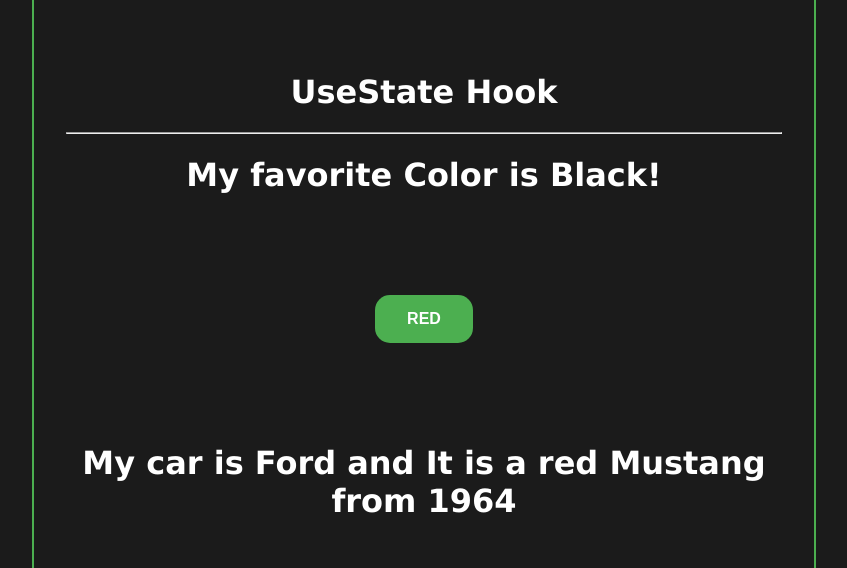
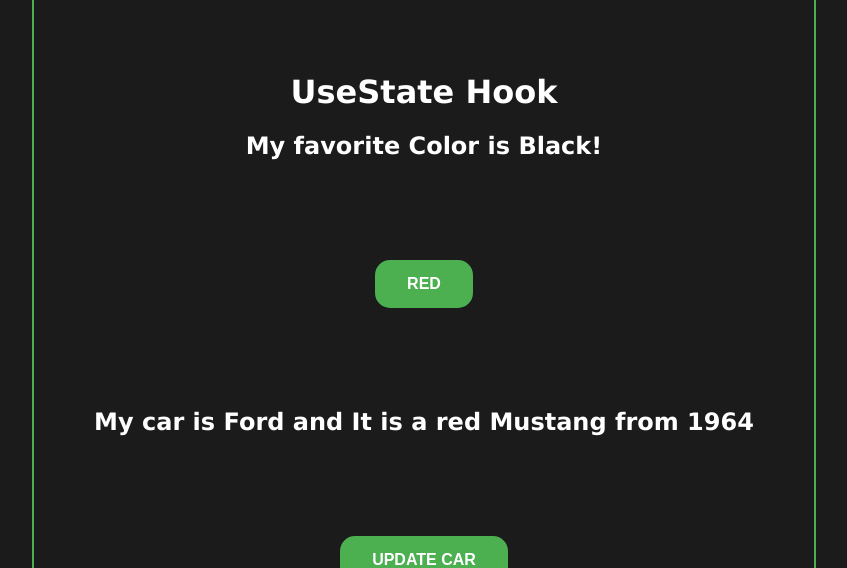
Before and after one commit to onureredo/react_basics, a React (Create React App) app: page / in a window 1280 px wide. Shown: the part 1880-2448 px from the top of the page, without its empty margins (216-1063 px from the left). Built offline with nearby package versions, Linux system fonts and the light colour scheme; no server answers.

Commit message:
added useState

```diff
--- a/src/App.css
+++ b/src/App.css
@@ -61,6 +61,7 @@
 
 .state {
   margin-top: 5rem;
+
 }
 
 .prop_div {
--- a/src/Components/Hooks.js
+++ b/src/Components/Hooks.js
@@ -29,13 +29,13 @@
     return (
         <div className='state'>
           <h1>UseState Hook</h1>
-          <hr></hr>
+
           {/* EXAMPLE I */}
-          <h1>My favorite Color is {color}!</h1>
+          <h2>My favorite Color is {color}!</h2>
           <button onClick={() => setColor("Red")}>RED</button>
 
           {/* EXAMPLE II */}
-          <h1>My car is {car.brand} and It is a {car.color} {car.model} from {car.year}</h1>
+          <h2>My car is {car.brand} and It is a {car.color} {car.model} from {car.year}</h2>
 
           {/* CHANGE STATE */}
           <button onClick={updateCar}>UPDATE CAR</button>
```
